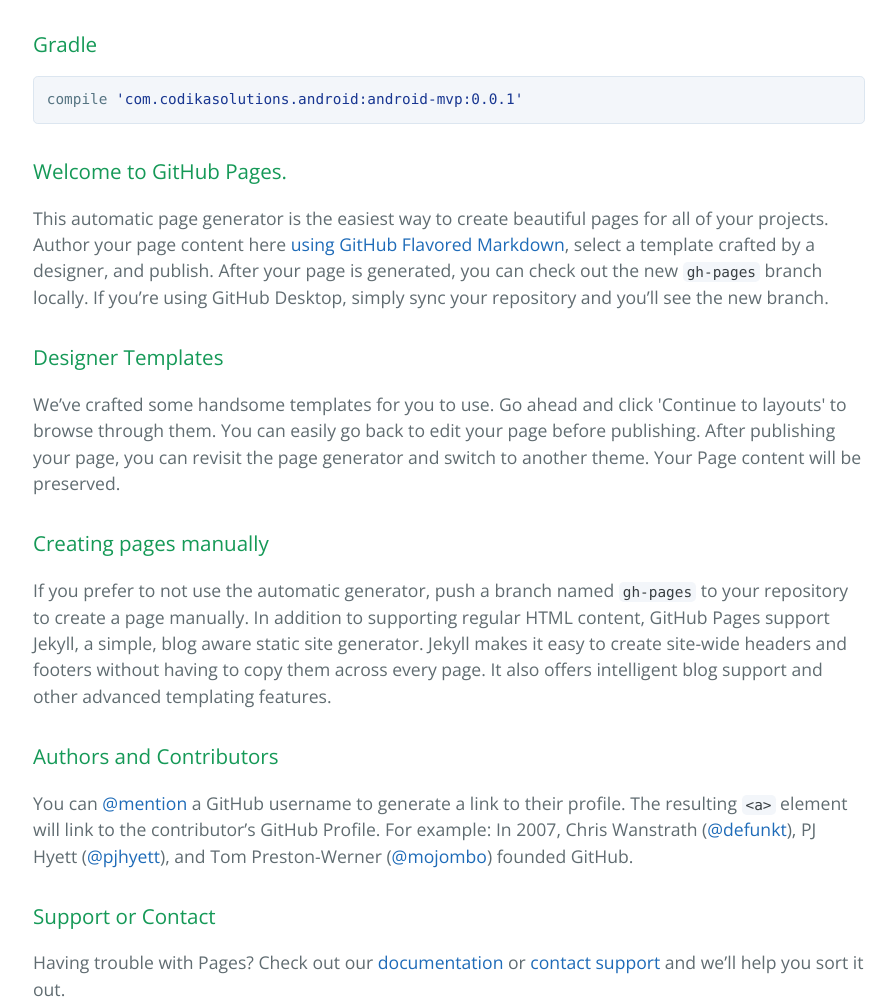
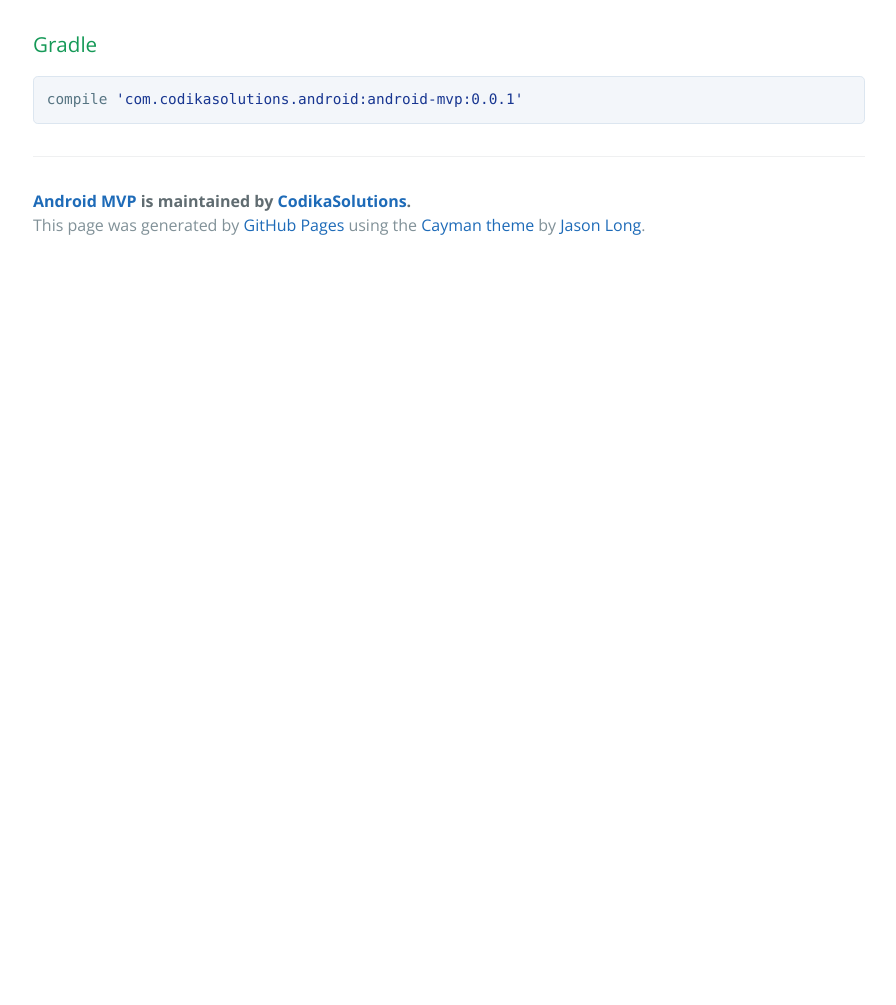
Before and after one commit to CodikaSolutions/android-mvp, a plain HTML site: page index.html in a window 1280 px wide. Shown: the part 571-1576 px from the top of the page, without its empty margins (191-1087 px from the left). After the commit the page ends 840 px from the top, so only its background shows below. Drawn offline with nearby package versions, Linux system fonts and the light colour scheme.

```diff
--- a/index.html
+++ b/index.html
@@ -35,31 +35,6 @@
 
 <div class="highlight highlight-source-groovy-gradle"><pre>compile <span class="pl-s"><span class="pl-pds">'</span>com.codikasolutions.android:android-mvp:0.0.1<span class="pl-pds">'</span></span></pre></div>
 
-<h3>
-<a id="welcome-to-github-pages" class="anchor" href="#welcome-to-github-pages" aria-hidden="true"><span aria-hidden="true" class="octicon octicon-link"></span></a>Welcome to GitHub Pages.</h3>
-
-<p>This automatic page generator is the easiest way to create beautiful pages for all of your projects. Author your page content here <a href="https://guides.github.com/features/mastering-markdown/">using GitHub Flavored Markdown</a>, select a template crafted by a designer, and publish. After your page is generated, you can check out the new <code>gh-pages</code> branch locally. If you’re using GitHub Desktop, simply sync your repository and you’ll see the new branch.</p>
-
-<h3>
-<a id="designer-templates" class="anchor" href="#designer-templates" aria-hidden="true"><span aria-hidden="true" class="octicon octicon-link"></span></a>Designer Templates</h3>
-
-<p>We’ve crafted some handsome templates for you to use. Go ahead and click 'Continue to layouts' to browse through them. You can easily go back to edit your page before publishing. After publishing your page, you can revisit the page generator and switch to another theme. Your Page content will be preserved.</p>
-
-<h3>
-<a id="creating-pages-manually" class="anchor" href="#creating-pages-manually" aria-hidden="true"><span aria-hidden="true" class="octicon octicon-link"></span></a>Creating pages manually</h3>
-
-<p>If you prefer to not use the automatic generator, push a branch named <code>gh-pages</code> to your repository to create a page manually. In addition to supporting regular HTML content, GitHub Pages support Jekyll, a simple, blog aware static site generator. Jekyll makes it easy to create site-wide headers and footers without having to copy them across every page. It also offers intelligent blog support and other advanced templating features.</p>
-
-<h3>
-<a id="authors-and-contributors" class="anchor" href="#authors-and-contributors" aria-hidden="true"><span aria-hidden="true" class="octicon octicon-link"></span></a>Authors and Contributors</h3>
-
-<p>You can <a href="https://help.github.com/articles/basic-writing-and-formatting-syntax/#mentioning-users-and-teams" class="user-mention">@mention</a> a GitHub username to generate a link to their profile. The resulting <code>&lt;a&gt;</code> element will link to the contributor’s GitHub Profile. For example: In 2007, Chris Wanstrath (<a href="https://github.com/defunkt" class="user-mention">@defunkt</a>), PJ Hyett (<a href="https://github.com/pjhyett" class="user-mention">@pjhyett</a>), and Tom Preston-Werner (<a href="https://github.com/mojombo" class="user-mention">@mojombo</a>) founded GitHub.</p>
-
-<h3>
-<a id="support-or-contact" class="anchor" href="#support-or-contact" aria-hidden="true"><span aria-hidden="true" class="octicon octicon-link"></span></a>Support or Contact</h3>
-
-<p>Having trouble with Pages? Check out our <a href="https://help.github.com/pages">documentation</a> or <a href="https://github.com/contact">contact support</a> and we’ll help you sort it out.</p>
-
       <footer class="site-footer">
         <span class="site-footer-owner"><a href="https://github.com/CodikaSolutions/android-mvp">Android MVP</a> is maintained by <a href="https://github.com/CodikaSolutions">CodikaSolutions</a>.</span>
 
```
Also changed, not shown: params.json (+1 -1 lines).
